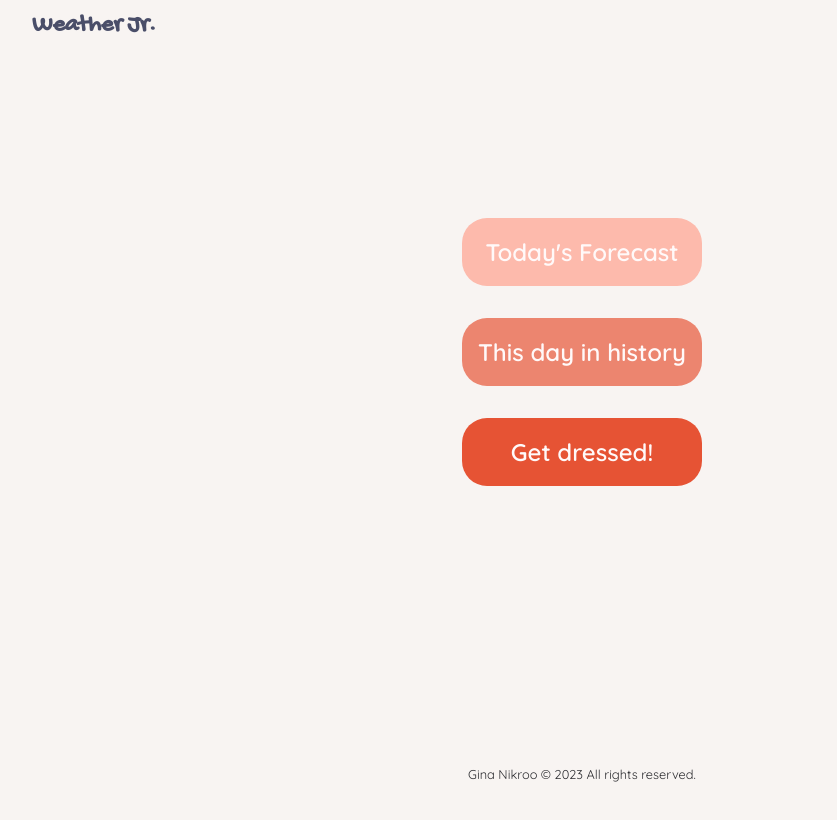
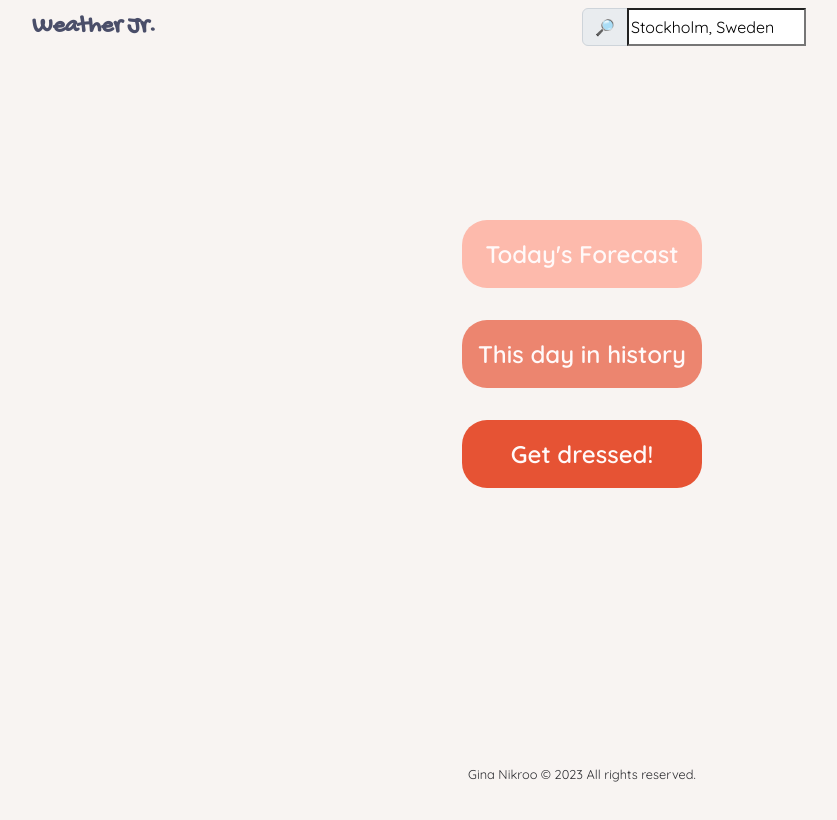
Before and after one commit to GNikroo/weather-junior, a React (Create React App) app: page / in a window 1280 px wide. Shown: the top 820 px of the page, without its empty margins (58-895 px from the left). Built offline with nearby package versions, Linux system fonts and the light colour scheme.

Commit message:
Move search bar to NavBar with useWeatherStore for state

```diff
--- a/src/components/NavBar.js
+++ b/src/components/NavBar.js
@@ -1,16 +1,38 @@
 import React from "react";
-import { Container, Navbar } from "react-bootstrap";
+import { Container, Navbar, Col } from "react-bootstrap";
 import { Link } from "react-router-dom";
 import styles from "../styles/NavBar.module.css";
 import NavDropdown from "react-bootstrap/NavDropdown";
+import useWeatherStore from "./hooks/useWeatherStore";
 
 const NavBar = () => {
+  const { handleLocationChange, inputLocation } = useWeatherStore();
   return (
     <Container>
       <Navbar className={styles.Section}>
+        <Col xs={4} sm={5} md={6}>
           <Link to="/" className={`${styles.Brand} text-decoration-none`}>
             Weather Jr.
           </Link>
+        </Col>
+        <Col
+          className={`${styles.InputContainer} d-flex input-group text-center`}
+        >
+          <span
+            className={`${styles.InputSearch} input-group-text`}
+            id="basic-addon1"
+          >
+            🔎
+          </span>
+          <input
+            type="text"
+            value={inputLocation}
+            onChange={handleLocationChange}
+            className={`${styles.Input}`}
+            aria-describedby="basic-addon1"
+          />
+        </Col>
+        <Col xs={1}>
           <Navbar.Toggle aria-controls="basic-navbar-nav" />
           <Navbar.Collapse className={styles.Dropdown} id="basic-navbar-nav">
             <NavDropdown title="" id="basic-nav-dropdown">
@@ -27,6 +49,7 @@ const NavBar = () => {
               </Link>
             </NavDropdown>
           </Navbar.Collapse>
+        </Col>
       </Navbar>
     </Container>
   );
```
Lines whose indentation alone changed are shown as unchanged.
